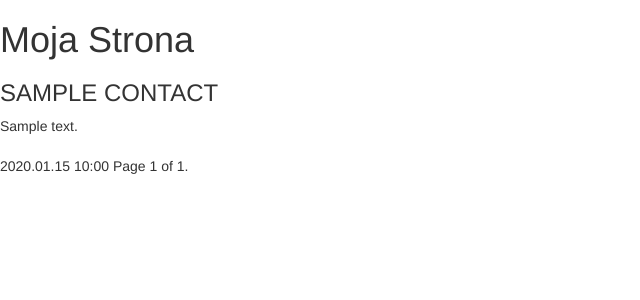
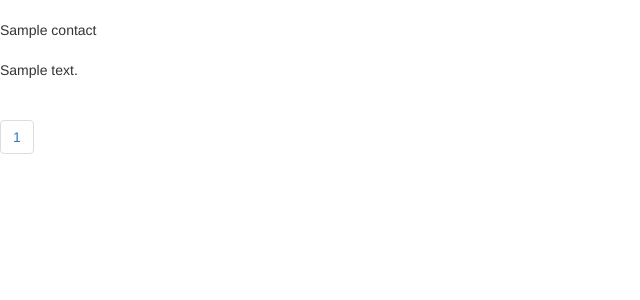
Before and after one commit to rafe520/blog, a Django app: template news/templates/news/list.html in a window 1280 px wide. Shown: the top 300 px of the page, without its empty margins (0-640 px from the left). Run offline with Django 3.2, Linux system fonts and the light colour scheme; the template is opened without the code that fills it: most values are stand-ins (such as "Sample title", 1, 10 or a date in 2020); some libraries are stand-ins or nearby versions.

Commit message:
Paginatory
Działający projekt (blog) z paginatorami

```diff
--- a/news/templates/news/list.html
+++ b/news/templates/news/list.html
@@ -5,54 +5,53 @@
     <title>Title</title>
     <link rel="stylesheet" href="//maxcdn.bootstrapcdn.com/bootstrap/3.2.0/css/bootstrap.min.css">
     <link rel="stylesheet" href="//maxcdn.bootstrapcdn.com/bootstrap/3.2.0/css/bootstrap-theme.min.css">
+    <link href="https://maxcdn.bootstrapcdn.com/font-awesome/4.7.0/css/font-awesome.min.css" rel="stylesheet">
 
 
-    <h1>Moja Strona </h1>
-    {% for contact in contacts %}
-    <h3>{{ contact.title|upper }}</h3>
-    {{ contact.text|safe }}<br />
-    {{ contact.posted_date|date:"Y.m.d H:i"}}
-{% endfor  %}
+  {% for contact in posts %}
+    <br />{{ contact.title }}<br />
+    <br />{{ contact.text }}<br />
+  {% endfor %}
+
+
 
 
 <div class="pagination">
-    <span class="step-links">
-        {% if contacts.has_previous %}
-        <a href="?page=1">&laquo; Pierwsza</a>
-        <a href="?page={{ contacts.previous_page_number }}">Poprzednia</a>
-        {% endif %}
 
-        <span class="current">
-            Page {{ contacts.number }} of {{ contacts.paginator.num_pages }}.
-        </span>
-
-        {% if contacts.has_next %}
-           <a href="?page={{ contacts.next_page_number }}">Następna</a>
-           <a href="?page={{ contacts.paginator.num_pages }}">Ostatnia &raquo;</a>
-        {% endif %}
-    </span>
-</div>
+  {% if posts.has_previous %}
+    <ul class="pagination">
+        <li class="page-item"><a class="page-link" href="?page=1">Pierwszy</a></li>
+    </ul>
+    <ul class="pagination">
+        <li class="page-item"><a class="page-link" href="?page={{ posts.previous_page_number }}">Poprzedni</a></li>
+    </ul>
+  {% endif %}
 
 
-  <nav aria-label="Page navigation example">
-  <ul class="pagination">
-
-     {% if contacts.has_previous %}
-       <li class="page-item"><a class="page-link" href="?page=1">1</a></li>
-       <li class="page-item"><a class="page-link" href="?page={{ contacts.previous_page_number }}">Poprzedni</a></li>
-     {% endif %}
+  {% for num in posts.paginator.page_range %}
+    {% if posts.number == num %}
+    <ul class="pagination">
+        <li class="page-item"><a class="page-link" href="#">{{ num }}</a></li>
+    </ul>
+    {% elif num > posts.number|add:'-3' and num < posts.number|add:'3' %}
+    <ul class="pagination">
+        <li class="page-item"><a class="page-link" href="?page={{ num }}">{{ num }}</a></li>
+    </ul>
+    {% endif %}
+  {% endfor %}
 
 
 
-      {% if contacts.has_next %}
-        <li class="page-item"><a class="page-link" href="?page={{ contacts.next_page_number }}">Następny</a></li>
-        <li class="page-item"><a class="page-link" href="?page={{ contacts.paginator.num_pages }}">3</a></li>
-      {% endif %}
+  {% if posts.has_next %}
+    <ul class="pagination">
+        <li class="page-item"><a class="page-link" href="?page={{ posts.next_page_number }}">Następny</a></li>
+    </ul>
+    <ul class="pagination">
+        <li class="page-item"><a class="page-link" href="?page={{ posts.paginator.num_pages }}">Ostatni</a></li>
+    </ul>
+  {% endif %}
 
-  </ul>
-</nav>
-
-
+</div>
 
 </head>
 <body>
```
Also changed, not shown: news/views.py (+5 -6 lines), db.sqlite3.
